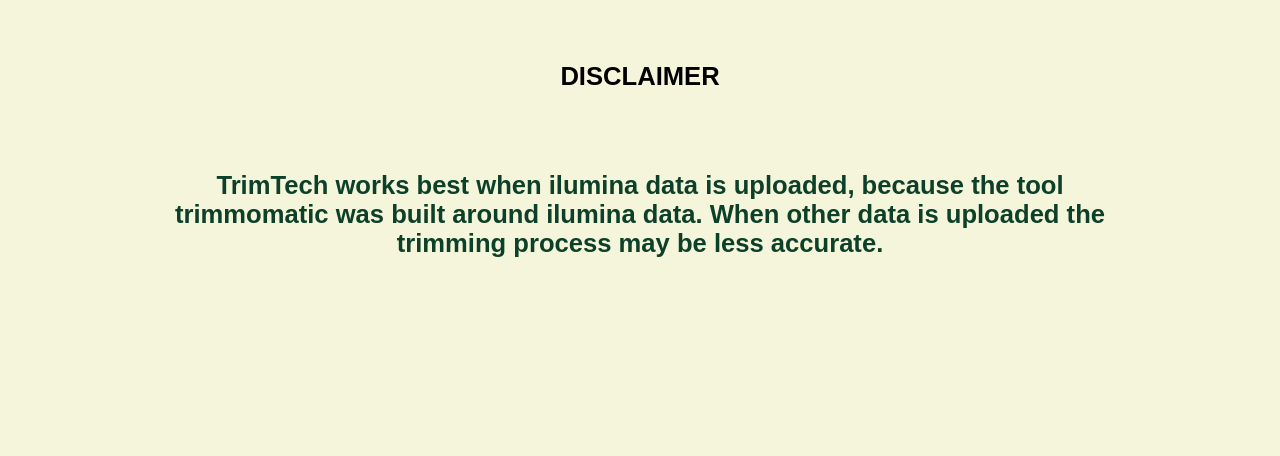
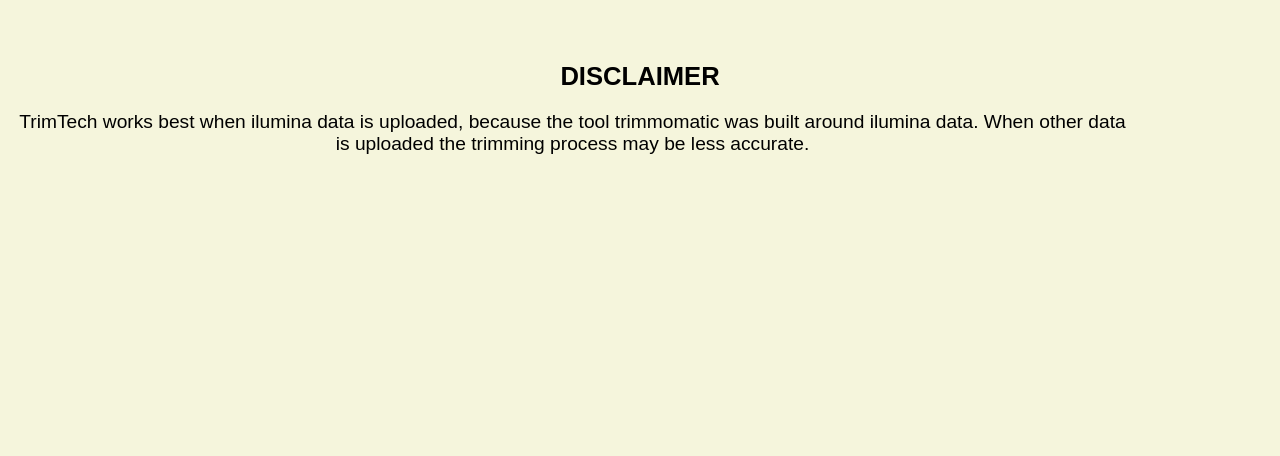
Before and after one commit to KasthuryI/Bio-informatica-toolbox, a Python web app: template templates/disclaimer.html in a window 1280 px wide. Shown: the part 58-514 px from the top of the page. Run offline with Jinja, Linux system fonts and the light colour scheme; the template is opened without the code that fills it, so the values that code supplies are empty.

Commit message:
Worked on the layout for the disclaimer page

```diff
--- a/static/style.css
+++ b/static/style.css
@@ -456,15 +456,12 @@
 .text_disclaimer_page{
   position: relative;
   font-family: sans-serif;
-  font-size: 2vw;
-  font-weight: bolder;
-  color: #0D4028;
+  font-size: 1.5vw;
+  color: #000000;
   text-decoration: none;
   text-align: center;
   margin: 15px;
   margin-right: 150px;
-  margin-left: 150px;
-  top: 60px;
 }
 
 
```
